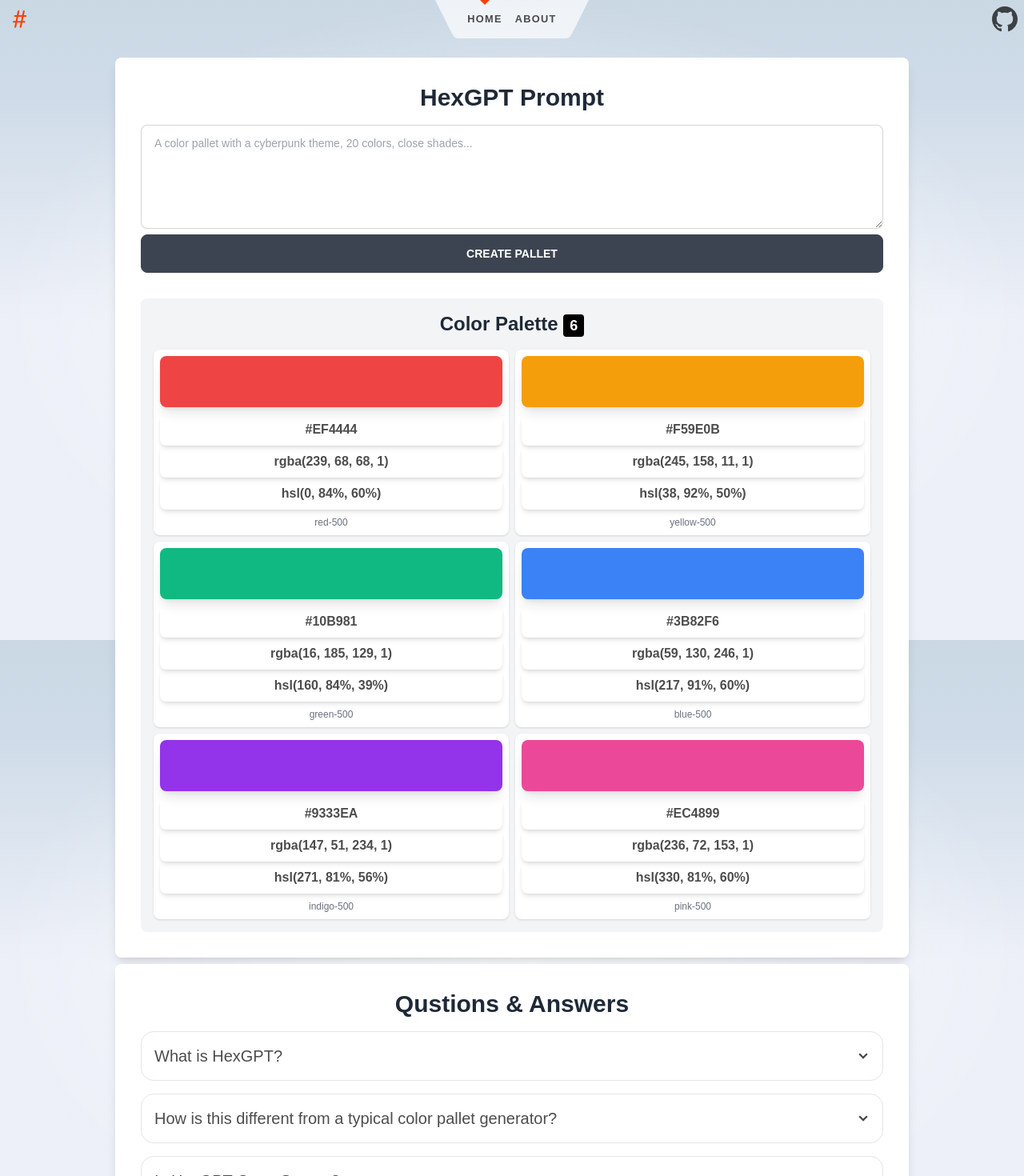
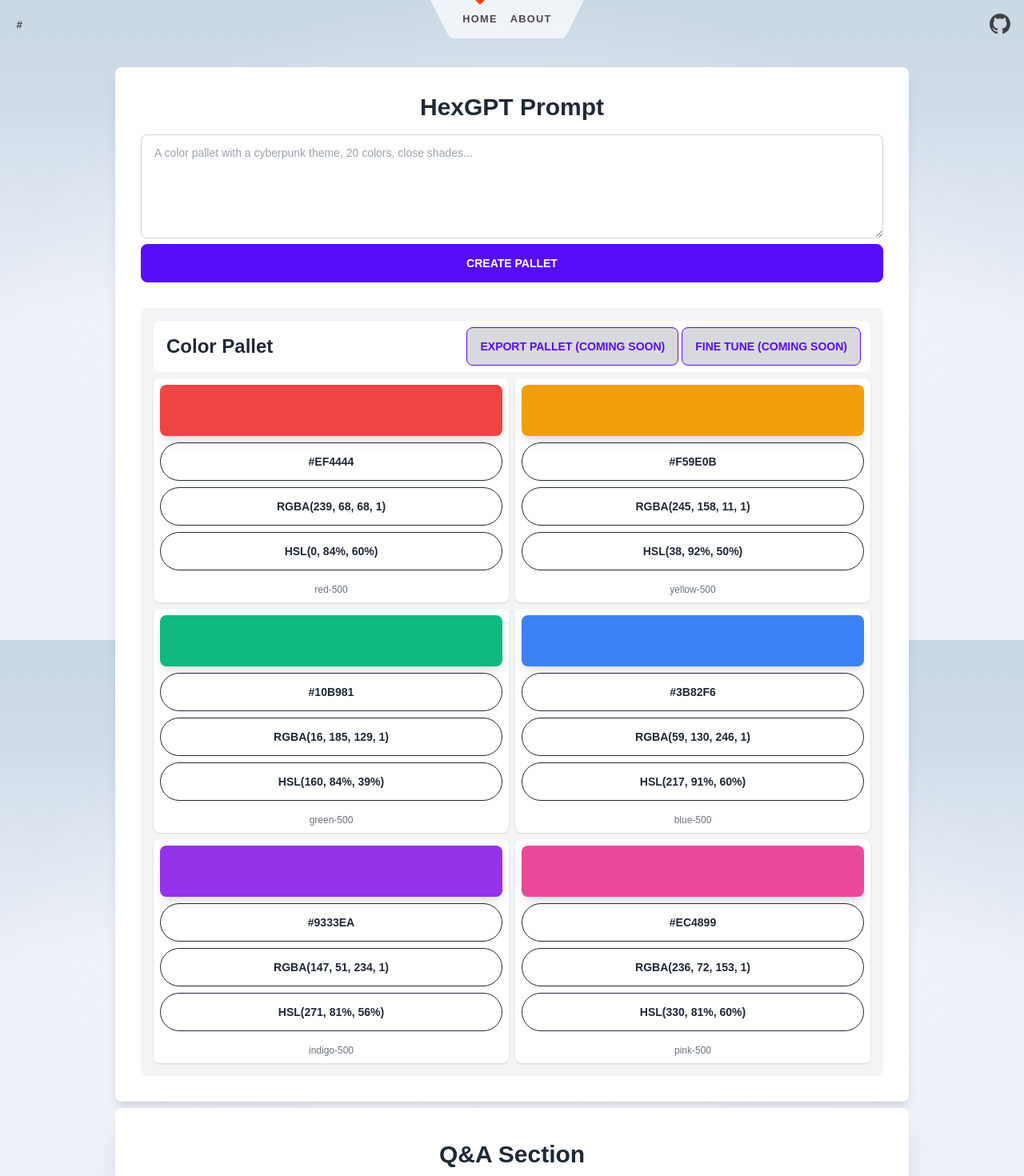
Before and after one commit to hassanaljadooa/HexGPT, a SvelteKit app: page / in a window 1280 px wide. Shown: the top 1470 px of the page at 80% size. Built offline with nearby package versions, Linux system fonts and the light colour scheme.

Commit message:
Made UI changes and quality of life improvements, added a toolbar to color panel for features to be added later.

```diff
--- a/src/lib/pallet.js
+++ b/src/lib/pallet.js
@@ -18,6 +18,6 @@
     });
 
     const res = await api.sendMessage(prompt);
-    console.log(res.text)
+    //console.log(res.text)
     return res.text;
 }
--- a/src/lib/utils.js
+++ b/src/lib/utils.js
@@ -1,7 +1,7 @@
 import { SvelteToast, toast } from '@zerodevx/svelte-toast'
 
 
-let successMessage = function (message) {
+let successMessage = function (message, duration) {
     const toasts = new SvelteToast({
         target: document.body
     })
@@ -10,17 +10,30 @@
             '--toastColor': 'mintcream',
             '--toastBackground': 'rgba(72,187,120,0.9)',
             '--toastBarBackground': '#2F855A'
-        }
+        },
+        duration: 2000
     })
 }
-
+let failMessage = function (message, duration) {
+    const toasts = new SvelteToast({
+        target: document.body
+    })
+    toast.push(message, {
+        theme: {
+            '--toastColor': 'mintcream',
+            '--toastBackground': 'rgb(218, 148, 19)',
+            '--toastBarBackground': '#da9413'
+        },
+        duration: 2000
+    })
+}
 function copyToClipboard(data) {
     navigator.clipboard.writeText(data).then(
         () => {
             //console.log(`Copied ${data} to clipboard`);
             //message.success(`Copied ${data} to clipboard.`)
 
-            successMessage(`Copied ${data} to clipboard`)
+            successMessage(`Copied ${data} to clipboard`, 1000)
         },
         (err) => {
             console.error('Could not copy text: ', err);
@@ -75,14 +88,15 @@
 }
 
 // extracts JSON data from ChatGPT response
-// not fool proof
 function extractColorArray(jsonString) {
     const jsonStart = jsonString.indexOf('[');
     const jsonEnd = jsonString.lastIndexOf(']') + 1;
     const extractedJsonString = jsonString.slice(jsonStart, jsonEnd);
-    const colorArray = JSON.parse(extractedJsonString);
-
-    return colorArray;
+    try {
+        return JSON.parse(extractedJsonString);
+    } catch (error) {
+        return false
+    }
 }
 
-export default {successMessage, copyToClipboard, hexToHSL, hexToRGBA, extractColorArray}
+export default {successMessage, failMessage, copyToClipboard, hexToHSL, hexToRGBA, extractColorArray}
--- a/src/routes/ColorPanel.svelte
+++ b/src/routes/ColorPanel.svelte
@@ -1,5 +1,6 @@
 <script>
-    import utils from "$lib/utils.js";
+	import utils from '$lib/utils.js';
+	import ToolBar from "./ToolBar.svelte";
 
 	let prompt = '';
 
@@ -17,10 +18,17 @@
 		let res = await req.text();
 
 		if (req.status == 200) {
+			let json = utils.extractColorArray(res)
 			// extracts JSON from GPT response, then sets it to color variable
-            colors = utils.extractColorArray(res);
-
-            utils.successMessage(`${colors.length} Color pallet created successfully`)
+			if (json !== false) {
+				colors = json
+				utils.successMessage(`${colors.length} Color pallet created successfully`, 1000);
+			}
+			else {
+				utils.failMessage("Pallet generation has failed", 2000)
+			}
+		} else {
+			utils.failMessage("Pallet generation has failed", 2000)
 		}
 	}
 
@@ -38,48 +46,52 @@
 				rows="4"
 				class="textarea textarea-bordered w-full"
 				placeholder="A color pallet with a cyberpunk theme, 20 colors, close shades..."
-            ></textarea>
-            <button
-                    on:click={generate}
-                    class="btn w-full"
-            >
-                Create Pallet
-            </button>
+			/>
+			<button on:click={generate} class="btn btn-block btn-primary"> Create Pallet </button>
 		</div>
 
-        <div class="bg-gray-100 rounded-lg p-4">
-            <h2 class="text-2xl font-semibold text-gray-800 mb-4 text-center">
-                Color Palette <span class="rounded bg-black text-white py-1 px-2 text-lg"
-            >{colors.length}</span
-            >
-            </h2>
+		<div class="bg-gray-100 rounded-lg p-4" id="color-panel">
+			<!--<h2 class="text-2xl font-semibold text-gray-800 mb-4 text-center">
+				Color Palette <span class="badge badge-info badge-lg">{colors.length}</span>
+			</h2>-->
+			<ToolBar />
 			<div class="grid md:grid-cols-2 sm:grid-cols-1 gap-2">
 				{#each colors as { hex, name }}
 					<div
 						class="flex flex-col items-center justify-center bg-white rounded-lg shadow p-2 focus:outline-none focus:"
 					>
 						<div class="w-full h-16 shadow-lg rounded-lg mb-2" style="background-color: {hex};" />
-                        <button on:click={utils.copyToClipboard(hex)}
-                                class="w-full font-semibold px-6 py-2 rounded-lg shadow-md transform transition-transform duration-200 hover:bg-lightBlue-600 active:scale-95 focus:outline-none focus:ring-4 focus:ring-2 focus:ring-opacity-50"
+                        <div class="tooltip tooltip-top tooltip-info w-full" data-tip="Copy {hex} to clipboard">
+                            <button
+                                    on:click={() => {
+								utils.copyToClipboard(hex);
+							}}
+                                    class="btn btn-block btn-circle btn-outline mb-2"
                             >
                                 {hex}
                             </button>
+                        </div>
+                        <div class="tooltip tooltip-top tooltip-info w-full" data-tip="Copy {utils.hexToRGBA(hex, 1)} to clipboard">
                             <button
                                     on:click={() => {
 								utils.copyToClipboard(utils.hexToRGBA(hex, 1));
 							}}
-                                class=" w-full font-semibold px-6 py-2 rounded-lg shadow-md transform transition-transform duration-200 hover:bg-lightBlue-600 active:scale-95 focus:outline-none focus:ring-4 focus:ring-2 focus:ring-opacity-50"
+                                    class="btn btn-block btn-circle btn-outline mb-2"
                             >
                                 {utils.hexToRGBA(hex, 1)}
                             </button>
+                        </div>
+                        <div class="tooltip tooltip-bottom tooltip-info w-full" data-tip="Copy {utils.hexToHSL(hex)} to clipboard">
                             <button
                                     on:click={() => {
 								utils.copyToClipboard(utils.hexToHSL(hex));
 							}}
-                                class=" w-full font-semibold px-6 py-2 rounded-lg shadow-md transform transition-transform duration-200 hover:bg-lightBlue-600 active:scale-95 focus:outline-none focus:ring-4 focus:ring-2 focus:ring-opacity-50"
+                                    class="btn btn-block btn-circle btn-outline mb-2"
                             >
                                 {utils.hexToHSL(hex)}
+
                             </button>
+                        </div>
 						<p class="mt-2 bg-slate-600 w-full text-white" />
 						<p class="text-xs text-gray-500">{name}</p>
 					</div>
--- a/src/routes/Header.svelte
+++ b/src/routes/Header.svelte
@@ -4,8 +4,8 @@
 
 <header>
 	<div class="corner">
-		<a href="/">
-			<svg xmlns="http://www.w3.org/2000/svg" width="16" height="16" fill="currentColor" class="bi bi-hash" viewBox="0 0 16 16">
+		<a class="btn btn-ghost text-xl" href="/">
+			<svg xmlns="http://www.w3.org/2000/svg" width="32" height="32" fill="currentColor" class="bi bi-hash" viewBox="0 0 16 16">
 				<path d="M8.39 12.648a1.32 1.32 0 0 0-.015.18c0 .305.21.508.5.508.266 0 .492-.172.555-.477l.554-2.703h1.204c.421 0 .617-.234.617-.547 0-.312-.188-.53-.617-.53h-.985l.516-2.524h1.265c.43 0 .618-.227.618-.547 0-.313-.188-.524-.618-.524h-1.046l.476-2.304a1.06 1.06 0 0 0 .016-.164.51.51 0 0 0-.516-.516.54.54 0 0 0-.539.43l-.523 2.554H7.617l.477-2.304c.008-.04.015-.118.015-.164a.512.512 0 0 0-.523-.516.539.539 0 0 0-.531.43L6.53 5.484H5.414c-.43 0-.617.22-.617.532 0 .312.187.539.617.539h.906l-.515 2.523H4.609c-.421 0-.609.219-.609.531 0 .313.188.547.61.547h.976l-.516 2.492c-.008.04-.015.125-.015.18 0 .305.21.508.5.508.265 0 .492-.172.554-.477l.555-2.703h2.242l-.515 2.492zm-1-6.109h2.266l-.515 2.563H6.859l.532-2.563z"/>
 			</svg>
 		</a>
@@ -28,7 +28,7 @@
 		</svg>
 	</nav>
 
-	<div class="corner">
+	<div class="corner btn btn-ghost text-xl">
 		<a href="https://github.com/hassanaljadooa">
 			<svg xmlns="http://www.w3.org/2000/svg" width="16" height="16" fill="currentColor" class="bi bi-github" viewBox="0 0 16 16">
 				<path d="M8 0C3.58 0 0 3.58 0 8c0 3.54 2.29 6.53 5.47 7.59.4.07.55-.17.55-.38 0-.19-.01-.82-.01-1.49-2.01.37-2.53-.49-2.69-.94-.09-.23-.48-.94-.82-1.13-.28-.15-.68-.52-.01-.53.63-.01 1.08.58 1.23.82.72 1.21 1.87.87 2.33.66.07-.52.28-.87.51-1.07-1.78-.2-3.64-.89-3.64-3.95 0-.87.31-1.59.82-2.15-.08-.2-.36-1.02.08-2.12 0 0 .67-.21 2.2.82.64-.18 1.32-.27 2-.27.68 0 1.36.09 2 .27 1.53-1.04 2.2-.82 2.2-.82.44 1.1.16 1.92.08 2.12.51.56.82 1.27.82 2.15 0 3.07-1.87 3.75-3.65 3.95.29.25.54.73.54 1.48 0 1.07-.01 1.93-.01 2.2 0 .21.15.46.55.38A8.012 8.012 0 0 0 16 8c0-4.42-3.58-8-8-8z"/>
@@ -115,8 +115,4 @@
 		text-decoration: none;
 		transition: color 0.2s linear;
 	}
-
-	a:hover {
-		color: var(--color-theme-1);
-	}
 </style>
--- a/src/routes/QandA.svelte
+++ b/src/routes/QandA.svelte
@@ -23,21 +23,31 @@
     ];
 </script>
 
-<div class="flex items-center justify-center w-full">
-    <div class="bg-white rounded-lg shadow-lg p-8 w-full max-w-6xl space-y-4">
-        <div class="text-center">
-            <h1 class="text-3xl font-bold text-gray-800 mb-4">Qustions & Answers</h1>
-        </div>
-
-        {#each qa as i}
-            <div tabindex="0" class="collapse collapse-arrow border border-base-300 bg-base-100 rounded-box">
-                <div class="collapse-title text-xl font-medium">
-                    {i.question}
+<div class="min-h-screen flex flex-col justify-center">
+    <div class="relative w-full">
+        <div class="bg-white shadow-xl rounded-lg md:p-10 sm:p-10">
+            <div class="w-full">
+                <div class="text-center">
+                    <h1 class="text-3xl font-semibold text-gray-800">Q&A Section</h1>
                 </div>
-                <div class="collapse-content">
-                    <p>{@html atob(i.answer)}</p>
+                <div class="mt-8">
+                    {#each qa as { question, answer }}
+                        <div class="accordion accordion-arrow mb-2" open="">
+                            <div class="accordion-header bg-gray-200 rounded-t-2xl p-4">
+                                <div class="flex-1">
+                                    <h2 class="text-xl font-medium text-gray-800 text-center">{question}</h2>
+                                </div>
+                                <div class="accordion-icon">
+                                    <i class="fas fa-angle-down"></i>
+                                </div>
+                            </div>
+                            <div class="accordion-body bg-gray-100 p-4 rounded-b-2xl">
+                                <p class="text-gray-600">{@html atob(answer)}</p>
+                            </div>
+                        </div>
+                    {/each}
                 </div>
             </div>
-        {/each}
+        </div>
     </div>
 </div>
--- /dev/null
+++ b/src/routes/ToolBar.svelte
@@ -0,0 +1,11 @@
+<div class="navbar mb-2 rounded-lg bg-base-100">
+    <div class="flex-1">
+        <span class="text-2xl font-semibold ml-2 text-gray-800">Color Pallet</span>
+    </div>
+    <div class="flex-none">
+        <ul class="menu menu-horizontal px-1">
+            <li><button class="btn-disabled mr-1 btn btn-outline btn-primary ">Export Pallet (coming soon)</button></li>
+            <li><button class="btn-disabled btn btn-outline btn-primary ">Fine Tune (coming soon)</button></li>
+        </ul>
+    </div>
+</div>
```
Lines whose indentation alone changed are shown as unchanged.
